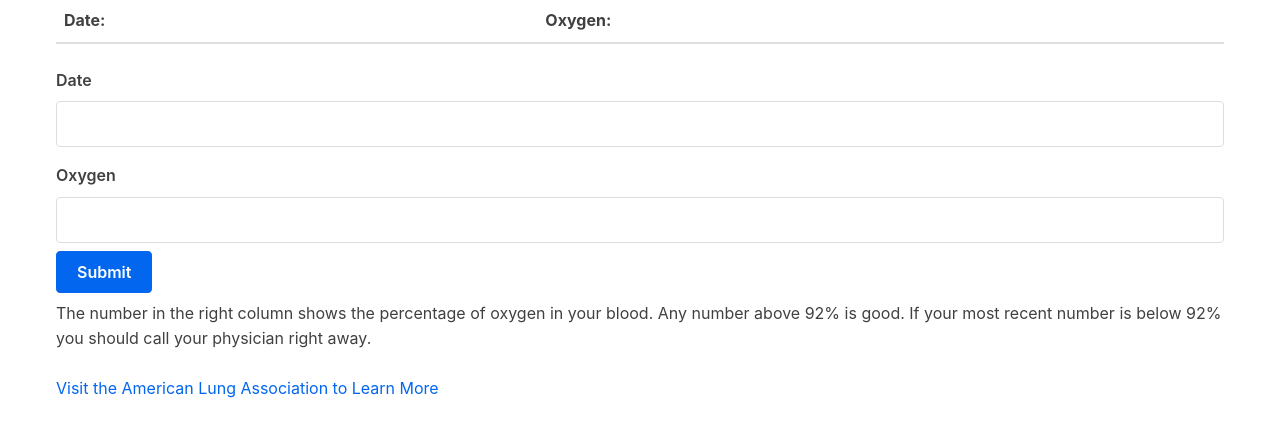
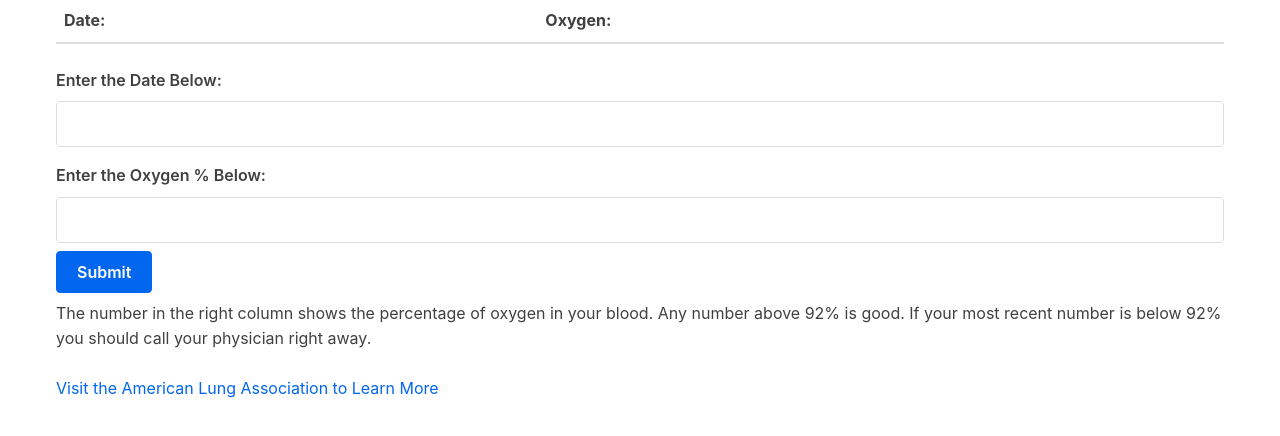
Before and after one commit to doakcovington/pulse-ox-example, a React (Create React App) app: page / in a window 1280 px wide. Shown: the top 436 px of the page. Built offline with nearby package versions, Linux system fonts and the light colour scheme.

Commit message:
Added bootstrap styling to form

```diff
--- a/src/UserForm.js
+++ b/src/UserForm.js
@@ -1,5 +1,6 @@
 import React, { Component } from 'react'
 import Button from 'react-bootstrap/Button';
+import Form from 'react-bootstrap/Form';
 
 class UserForm extends Component {
     constructor(props) {
@@ -32,23 +33,17 @@ class UserForm extends Component {
         const { date, oxygen } = this.state;
 
         return (
-            <form onSubmit={this.onFormSubmit}>
-                <label htmlFor="date">Date</label>
-                <input
-                    type="text"
-                    name="date"
-                    id="date"
-                    value={date}
-                    onChange={this.handleChange} />
-                <label htmlFor="oxygen">Oxygen</label>
-                <input
-                    type="number"
-                    name="oxygen"
-                    id="oxygen"
-                    value={oxygen}
-                    onChange={this.handleChange} />
+            <Form onSubmit={this.onFormSubmit}>
+                <Form.Group controlId="exampleForm.ControlInput1">
+                    <Form.Label>Enter the Date Below:</Form.Label>
+                    <Form.Control size="lg" type="text" name="date" id="date" value={date} onChange={this.handleChange} />
+                </Form.Group>
+                <Form.Group controlId="exampleForm.ControlInput1">
+                    <Form.Label>Enter the Oxygen % Below:</Form.Label>
+                    <Form.Control size="lg" type="text" name="oxygen" id="oxygen" value={oxygen} onChange={this.handleChange} />
+                </Form.Group>
                 <Button type="submit">Submit</Button>
-            </form>
+            </Form>
         )
     }
 }
```
